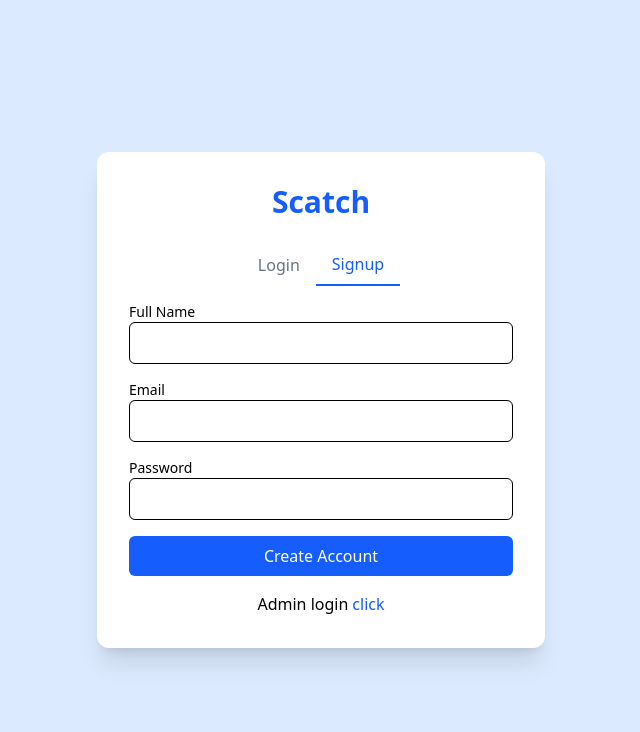
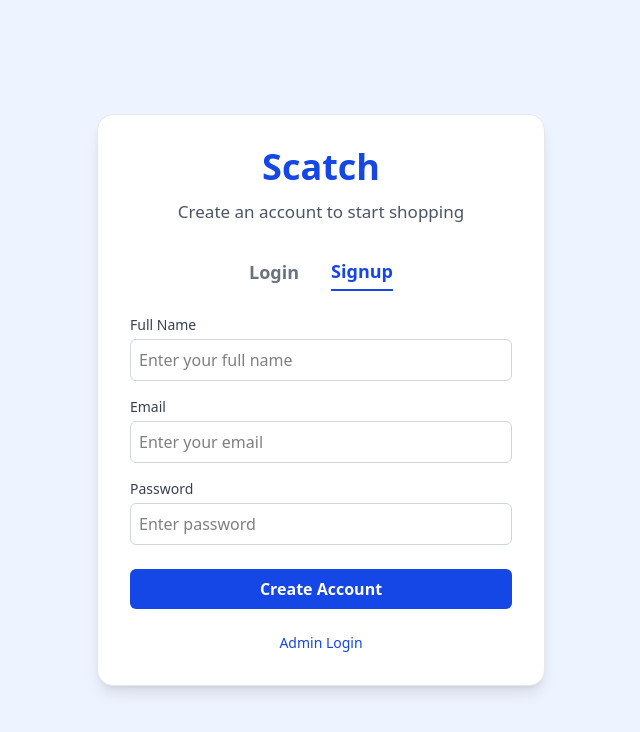
Before and after one commit to ahulkumar1234/Scatch_Frontend, a React (Vite) app: page / in a window 1280 px wide. Both pictures are taken after a click on the button "Signup". Shown: the top 732 px of the page, without its empty margins (319-959 px from the left). Built offline with nearby package versions, Linux system fonts and the light colour scheme; no server answers.

Commit message:
login page design

```diff
--- a/src/components/AuthSystem/AuthPage.jsx
+++ b/src/components/AuthSystem/AuthPage.jsx
@@ -1,20 +1,17 @@
-import React, { useState, useEffect } from "react";
+import React, { useState } from "react";
 import axios from "axios";
 import toast from "react-hot-toast";
-import { useNavigate } from "react-router-dom";
-// import api from '../Api/Axios';
-import { Link } from "react-router-dom";
+import { useNavigate, Link } from "react-router-dom";
+import PulseLoader from "react-spinners/PulseLoader";
 import { useAuth } from "../../Context/AuthContext";
-import PulseLoader from "react-spinners/PulseLoader";
-
 
 const AuthPage = () => {
+  const navigate = useNavigate();
   const { setIsLoggedIn } = useAuth();
-    const navigate = useNavigate();
 
   const [loading, setLoading] = useState(false);
+  const [isLogin, setIsLogin] = useState(true);
 
-    const [isLogin, setIsLogin] = useState(true);
   const [formData, setFormData] = useState({
     fullname: "",
     email: "",
@@ -27,33 +24,22 @@ const AuthPage = () => {
 
   const handleSubmit = async (e) => {
     e.preventDefault();
-
-        setLoading(true)// loader start
+    setLoading(true);
 
     try {
       if (isLogin) {
-                // LOGIN API
         const res = await axios.post(
           "https://scatch-backend-41mw.onrender.com/api/v1/users/login",
-                    {
-                        email: formData.email,
-                        password: formData.password,
-                    },
+          { email: formData.email, password: formData.password },
           { withCredentials: true }
         );
 
-                toast.success(res.data.message)
-
-                // Reset only login fields
-                setFormData({
-                    email: "",
-                    password: ""
-                });
+        toast.success(res.data.message);
+        setFormData({ email: "", password: "" });
 
         setIsLoggedIn(true);
-                navigate('/shop') // redirect after login
+        navigate("/shop");
       } else {
-                // SIGNUP API
         const res = await axios.post(
           "https://scatch-backend-41mw.onrender.com/api/v1/users/register",
           {
@@ -65,35 +51,35 @@ const AuthPage = () => {
         );
 
         toast.success(res.data.message);
-
-                // Reset full signup form
-                setFormData({
-                    fullname: "",
-                    email: "",
-                    password: ""
-                });
-
+        setFormData({ fullname: "", email: "", password: "" });
         setIsLogin(true);
       }
     } catch (error) {
-            console.log(error.message);
-            toast.error(error.response.data.message);
+      toast.error(error.response?.data?.message || "Something went wrong");
     }
 
-        setLoading(false); // ⬅️ loader stop (finally)
+    setLoading(false);
   };
 
   return (
-        <div className="flex justify-center items-center min-h-screen bg-blue-100 p-5">
-            <div className="bg-white shadow-xl rounded-xl p-8 w-full max-w-md">
-                <h1 className="text-3xl font-bold text-blue-600 text-center mb-6">
+    <div className="min-h-screen flex justify-center items-center bg-[#EEF4FF] px-4">
+      <div className="bg-white border border-gray-200 shadow-lg rounded-2xl p-8 w-full max-w-md">
+        {/* Logo */}
+        <h1 className="text-4xl font-extrabold text-blue-700 text-center mb-3">
           Scatch
         </h1>
+        <p className="text-center text-gray-600 mb-8 text-[17px]">
+          {isLogin ? "Welcome back! Login to continue" : "Create an account to start shopping"}
+        </p>
 
-                <div className="flex justify-center mb-4">
+        {/* Tabs */}
+        <div className="flex justify-center gap-8 mb-6">
           <button
             onClick={() => setIsLogin(true)}
-                        className={`px-4 py-2 ${isLogin ? "text-blue-600 border-b-2 border-blue-600" : "text-gray-500"
+            className={`pb-1 text-lg font-semibold transition ${
+              isLogin
+                ? "text-blue-700 border-b-2 border-blue-700"
+                : "text-gray-500 hover:text-blue-600"
             }`}
           >
             Login
@@ -101,60 +87,84 @@ const AuthPage = () => {
 
           <button
             onClick={() => setIsLogin(false)}
-                        className={`px-4 py-2 ${!isLogin ? "text-blue-600 border-b-2 border-blue-600" : "text-gray-500"
+            className={`pb-1 text-lg font-semibold transition ${
+              !isLogin
+                ? "text-blue-700 border-b-2 border-blue-700"
+                : "text-gray-500 hover:text-blue-600"
             }`}
           >
             Signup
           </button>
         </div>
 
+        {/* Form */}
         <form onSubmit={handleSubmit} className="space-y-4">
           {!isLogin && (
             <div>
-                            <label className="block text-sm font-medium">Full Name</label>
+              <label className="block text-sm mb-1 font-medium text-gray-700">
+                Full Name
+              </label>
               <input
                 type="text"
                 name="fullname"
                 value={formData.fullname}
                 onChange={handleChange}
-                                className="w-full p-2 border rounded-md"
+                className="w-full border border-gray-300 rounded-md p-2 focus:border-blue-600 outline-none"
+                placeholder="Enter your full name"
                 required={!isLogin}
               />
             </div>
           )}
 
           <div>
-                        <label className="block text-sm font-medium">Email</label>
+            <label className="block text-sm mb-1 font-medium text-gray-700">
+              Email
+            </label>
             <input
               type="email"
               name="email"
               value={formData.email}
               onChange={handleChange}
-                            className="w-full p-2 border rounded-md"
+              className="w-full border border-gray-300 rounded-md p-2 focus:border-blue-600 outline-none"
+              placeholder="Enter your email"
               required
             />
           </div>
 
           <div>
-                        <label className="block text-sm font-medium">Password</label>
+            <label className="block text-sm mb-1 font-medium text-gray-700">
+              Password
+            </label>
             <input
               type="password"
               name="password"
               value={formData.password}
               onChange={handleChange}
-                            className="w-full p-2 border rounded-md"
+              className="w-full border border-gray-300 rounded-md p-2 focus:border-blue-600 outline-none"
+              placeholder="Enter password"
               required
             />
           </div>
 
+          {/* Submit */}
           <button
-                        className="w-full bg-blue-600 text-white p-2 rounded-md hover:bg-blue-700 transition cursor-pointer"
+            className="w-full bg-blue-700 text-white p-2 rounded-md font-semibold hover:bg-blue-800 transition cursor-pointer mt-2"
             type="submit"
           >
-                        {loading ? <PulseLoader size={10} color="#fff" /> : (isLogin ? "Login" : "Create Account")}
+            {loading ? (
+              <PulseLoader size={10} color="#fff" />
+            ) : isLogin ? (
+              "Login"
+            ) : (
+              "Create Account"
+            )}
           </button>
 
-                    <p className="flex justify-center items-center gap-1">Admin login<Link to='/owner' className="text-blue-600 ">click</Link></p>
+          <p className="text-center text-sm mt-2">
+            <Link to="/owner" className="text-blue-700 hover:underline font-medium">
+              Admin Login
+            </Link>
+          </p>
         </form>
       </div>
     </div>
--- a/src/components/AuthSystem/OwnerAuth.jsx
+++ b/src/components/AuthSystem/OwnerAuth.jsx
@@ -1,20 +1,14 @@
 import React, { useState } from "react";
 import axios from "axios";
 import toast from "react-hot-toast";
-import { useNavigate } from "react-router-dom";
-// import api from '../Api/Axios';
-import { Link } from "react-router-dom";
+import { useNavigate, Link } from "react-router-dom";
 import PulseLoader from "react-spinners/PulseLoader";
 
+const AuthPage = () => {
+  const navigate = useNavigate();
+  const [loading, setLoading] = useState(false);
+  const [isLogin, setIsLogin] = useState(true);
 
-
-const AuthPage = () => {
-
-    const navigate = useNavigate();
-
-    const [loading, setLoading] = useState(false);
-
-    const [isLogin, setIsLogin] = useState(true);
   const [formData, setFormData] = useState({
     fullname: "",
     email: "",
@@ -27,31 +21,19 @@ const AuthPage = () => {
 
   const handleSubmit = async (e) => {
     e.preventDefault();
-
-        setLoading(true) // loader start
+    setLoading(true);
 
     try {
       if (isLogin) {
-                // LOGIN API
         const res = await axios.post(
           "https://scatch-backend-41mw.onrender.com/api/v1/owners/signin",
-                    {
-                        email: formData.email,
-                        password: formData.password,
-                    },
+          { email: formData.email, password: formData.password },
           { withCredentials: true }
         );
-
-                toast.success(res.data.message)
-
-                // Reset only login fields
-                setFormData({
-                    email: "",
-                    password: ""
-                });
-                navigate('/ownerpanel') // redirect after login
+        toast.success(res.data.message);
+        setFormData({ email: "", password: "" });
+        navigate("/ownerpanel");
       } else {
-                // SIGNUP API
         const res = await axios.post(
           "https://scatch-backend-41mw.onrender.com/api/v1/owners/register",
           {
@@ -61,96 +43,118 @@ const AuthPage = () => {
           },
           { withCredentials: true }
         );
-
         toast.success(res.data.message);
-
-                // Reset full signup form
-                setFormData({
-                    fullname: "",
-                    email: "",
-                    password: ""
-                });
-
+        setFormData({ fullname: "", email: "", password: "" });
         setIsLogin(true);
       }
     } catch (error) {
-            console.log(error.message);
-            toast.error(error.response.data.message);
+      toast.error(error.response?.data?.message || "Something went wrong");
     }
-        setLoading(false); // loader stop
+
+    setLoading(false);
   };
 
   return (
-        <div className="flex justify-center items-center min-h-screen bg-blue-100 p-5">
-            <div className="bg-white shadow-xl rounded-xl p-8 w-full max-w-md">
-                <h1 className="text-3xl font-bold text-blue-600 text-center mb-3">
-                    Scatch
-                </h1>
-                <p className="mb-3 text-blue-600 font-bold text-2xl flex justify-center items-center">Admin Login</p>
-                <div className="flex justify-center mb-4">
+    <div className="min-h-screen flex justify-center items-center bg-[#F1F6FF] px-4">
+      <div className="bg-white border border-gray-200 shadow-lg rounded-xl p-8 w-full max-w-md">
+        {/* Logo */}
+        <h1 className="text-3xl font-bold text-blue-700 text-center mb-4">Scatch Admin</h1>
+        <p className="text-center text-gray-500 mb-6">
+          Access your admin dashboard
+        </p>
+
+        {/* Tab Buttons */}
+        <div className="flex justify-center gap-6 mb-6">
           <button
             onClick={() => setIsLogin(true)}
-                        className={`px-4 py-2 ${isLogin ? "text-blue-600 border-b-2 border-blue-600" : "text-gray-500"
+            className={`pb-1 text-lg font-medium transition ${
+              isLogin
+                ? "text-blue-700 border-b-2 border-blue-700"
+                : "text-gray-500 hover:text-blue-600"
             }`}
           >
             Login
           </button>
-
           <button
             onClick={() => setIsLogin(false)}
-                        className={`px-4 py-2 ${!isLogin ? "text-blue-600 border-b-2 border-blue-600" : "text-gray-500"
+            className={`pb-1 text-lg font-medium transition ${
+              !isLogin
+                ? "text-blue-700 border-b-2 border-blue-700"
+                : "text-gray-500 hover:text-blue-600"
             }`}
           >
             Signup
           </button>
         </div>
 
+        {/* Form */}
         <form onSubmit={handleSubmit} className="space-y-4">
           {!isLogin && (
             <div>
-                            <label className="block text-sm font-medium">Full Name</label>
+              <label className="block text-sm mb-1 font-medium text-gray-700">
+                Full Name
+              </label>
               <input
                 type="text"
                 name="fullname"
                 value={formData.fullname}
                 onChange={handleChange}
-                                className="w-full p-2 border rounded-md"
+                className="w-full border border-gray-300 rounded-md p-2 focus:border-blue-600 outline-none"
+                placeholder="Enter full name"
                 required={!isLogin}
               />
             </div>
           )}
 
           <div>
-                        <label className="block text-sm font-medium">Email</label>
+            <label className="block text-sm mb-1 font-medium text-gray-700">
+              Email
+            </label>
             <input
               type="email"
               name="email"
               value={formData.email}
               onChange={handleChange}
-                            className="w-full p-2 border rounded-md"
+              className="w-full border border-gray-300 rounded-md p-2 focus:border-blue-600 outline-none"
+              placeholder="Enter email"
               required
             />
           </div>
 
           <div>
-                        <label className="block text-sm font-medium">Password</label>
+            <label className="block text-sm mb-1 font-medium text-gray-700">
+              Password
+            </label>
             <input
               type="password"
               name="password"
               value={formData.password}
               onChange={handleChange}
-                            className="w-full p-2 border rounded-md"
+              className="w-full border border-gray-300 rounded-md p-2 focus:border-blue-600 outline-none"
+              placeholder="Enter password"
               required
             />
           </div>
 
+          {/* Submit */}
           <button
-                        className="w-full bg-blue-600 text-white p-2 rounded-md hover:bg-blue-700 transition cursor-pointer"
+            className="w-full bg-blue-700 text-white p-2 rounded-md font-semibold hover:bg-blue-800 transition cursor-pointer mt-2"
             type="submit"
           >
-                        {loading ? <PulseLoader size={10} color="#fff" /> : (isLogin ? "Login" : "Create Account")}
+            {loading ? (
+              <PulseLoader size={10} color="#fff" />
+            ) : isLogin ? (
+              "Login"
+            ) : (
+              "Create Account"
+            )}
           </button>
-                    <p className="flex justify-center items-center"><Link to='/' className="text-blue-600">Back to User Login</Link></p>
+
+          <p className="flex justify-center mt-2 text-sm">
+            <Link to="/" className="text-blue-700 hover:underline font-medium">
+              Back to User Login
+            </Link>
+          </p>
         </form>
       </div>
     </div>
```
Lines whose indentation alone changed are shown as unchanged.
